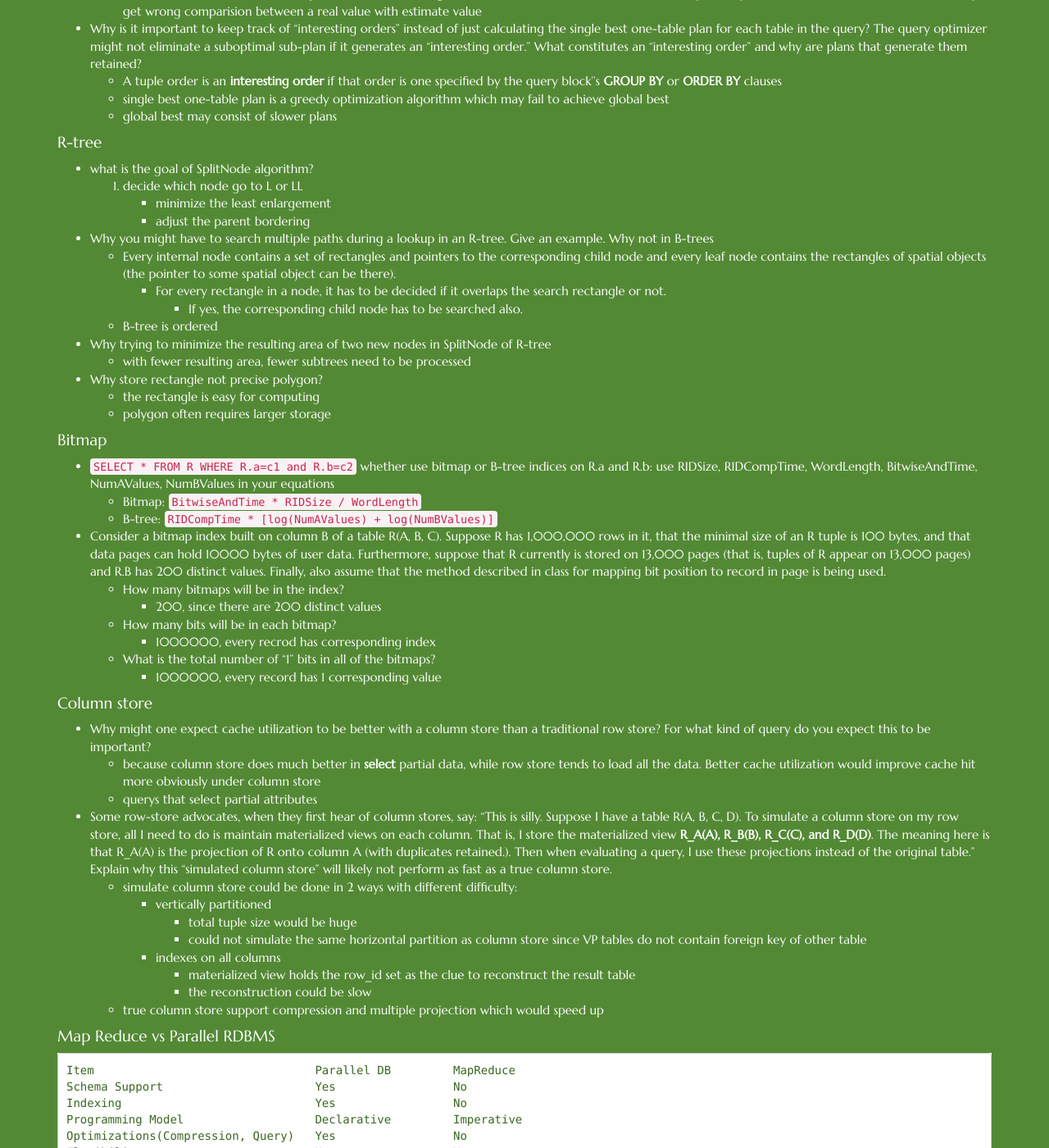
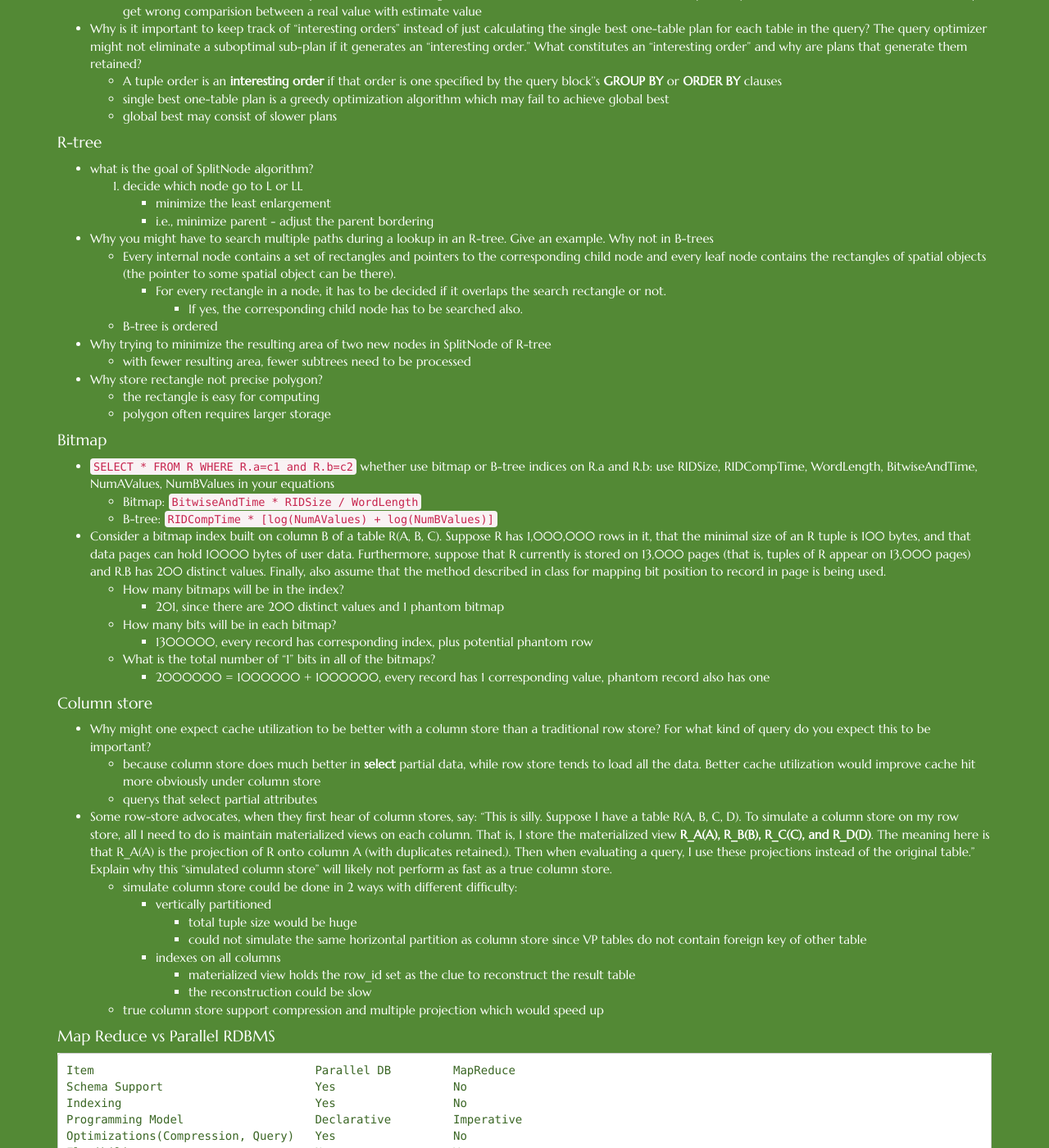
Before and after one commit to luozhaoyu/luozhaoyu.github.io, a Jekyll site: the page built from _posts/2015-04-07-DB-topics-query.md, in a window 1280 px wide and 1400 px high, scrolled down 9574 px. Shown: the whole window at 82% size. Built offline with Jekyll 4.4.1, drawn with Linux system fonts in a browser that asks for light colours; nearby versions of some CDN libraries; Markdown is read by kramdown in place of the engine named in the settings.

Commit message:
finish all questions

```diff
--- a/_posts/2015-04-07-DB-topics-query.md
+++ b/_posts/2015-04-07-DB-topics-query.md
@@ -481,6 +481,7 @@
 * what is the goal of SplitNode algorithm?
     1. decide which node go to L or LL
     - minimize the least enlargement
+        * i.e., minimize parent
     - adjust the parent bordering
 * Why you might have to search multiple paths during a lookup in an R-tree. Give an example. Why not in B-trees
     * Every internal node contains a set of rectangles and pointers to the corresponding child node and every leaf node contains the rectangles of spatial objects (the pointer to some spatial object can be there).
@@ -504,11 +505,11 @@
 200 distinct values. Finally, also assume that the method described in class for
 mapping bit position to record in page is being used.
     * How many bitmaps will be in the index?
-        * 200, since there are 200 distinct values
+        * 201, since there are 200 distinct values and 1 phantom bitmap
     * How many bits will be in each bitmap?
-        * 1000000, every recrod has corresponding index
+        * 1300000, every record has corresponding index, plus potential phantom row
     * What is the total number of “1” bits in all of the bitmaps?
-        * 1000000, every record has 1 corresponding value
+        * 2000000 = 1000000 + 1000000, every record has 1 corresponding value, phantom record also has one
 
 #### Column store
 * Why might one expect cache utilization to be better with a column store than a traditional row store? For what kind of query do you expect this to be important?
```
